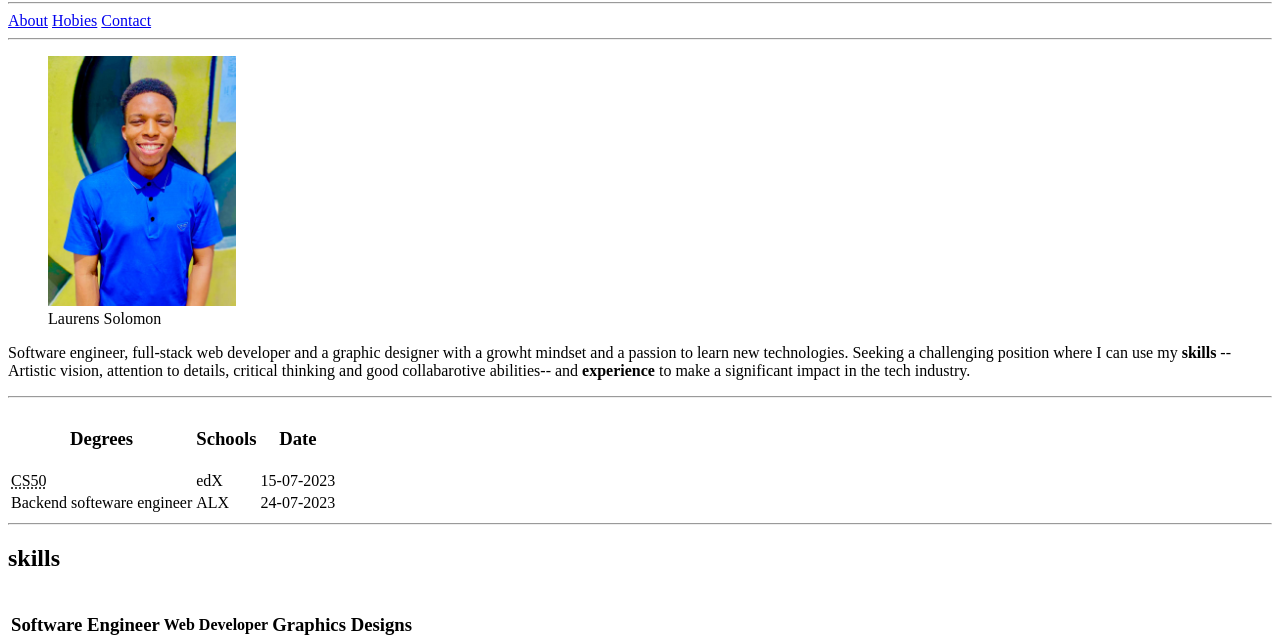
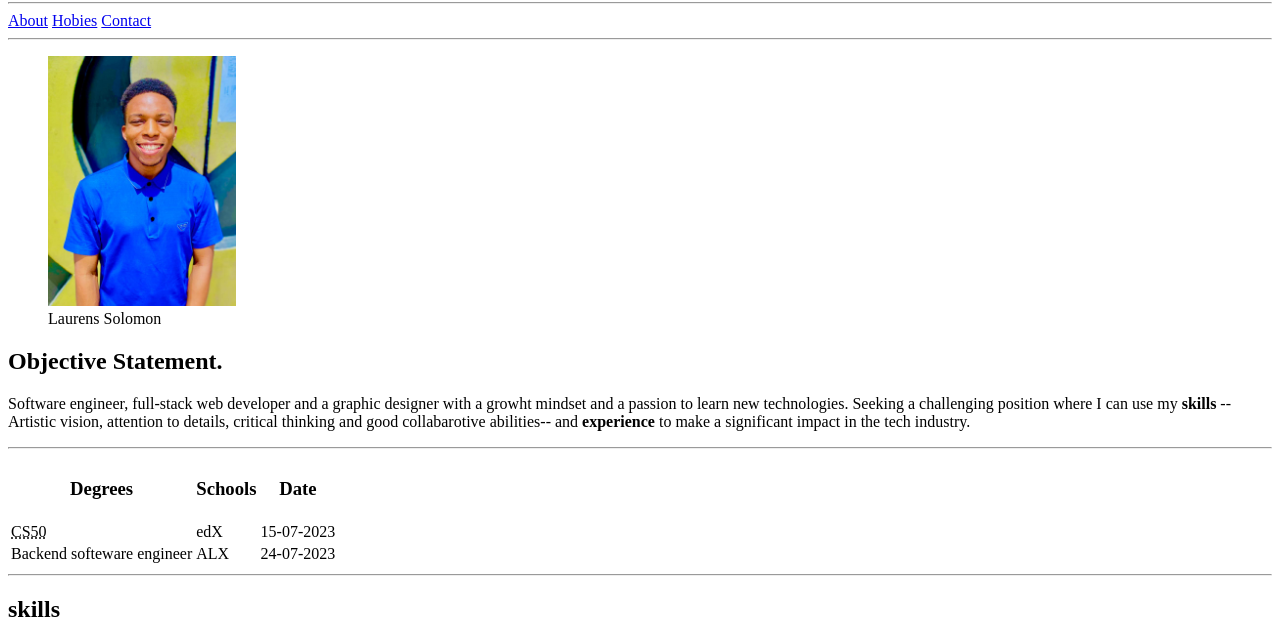
Before and after one commit to Komelaws/html-Resume, a plain HTML site: page index.html in a window 1280 px wide. Shown: the part 65-705 px from the top of the page. Drawn offline with Linux system fonts and the light colour scheme.

Commit message:
Add files via upload

```diff
--- a/index.html
+++ b/index.html
@@ -32,6 +32,7 @@
                 <img src="./images/Laurens.jpg" height="250" alt="Picture of Laurens Solomon founder of codealpha">
                 <figcaption>Laurens Solomon</figcaption>
             </figure>
+            <h2>Objective Statement.</h2>
             <p>
                 Software engineer, full-stack web developer and a graphic designer
                 with a growht mindset and a passion to learn new technologies. Seeking
```
